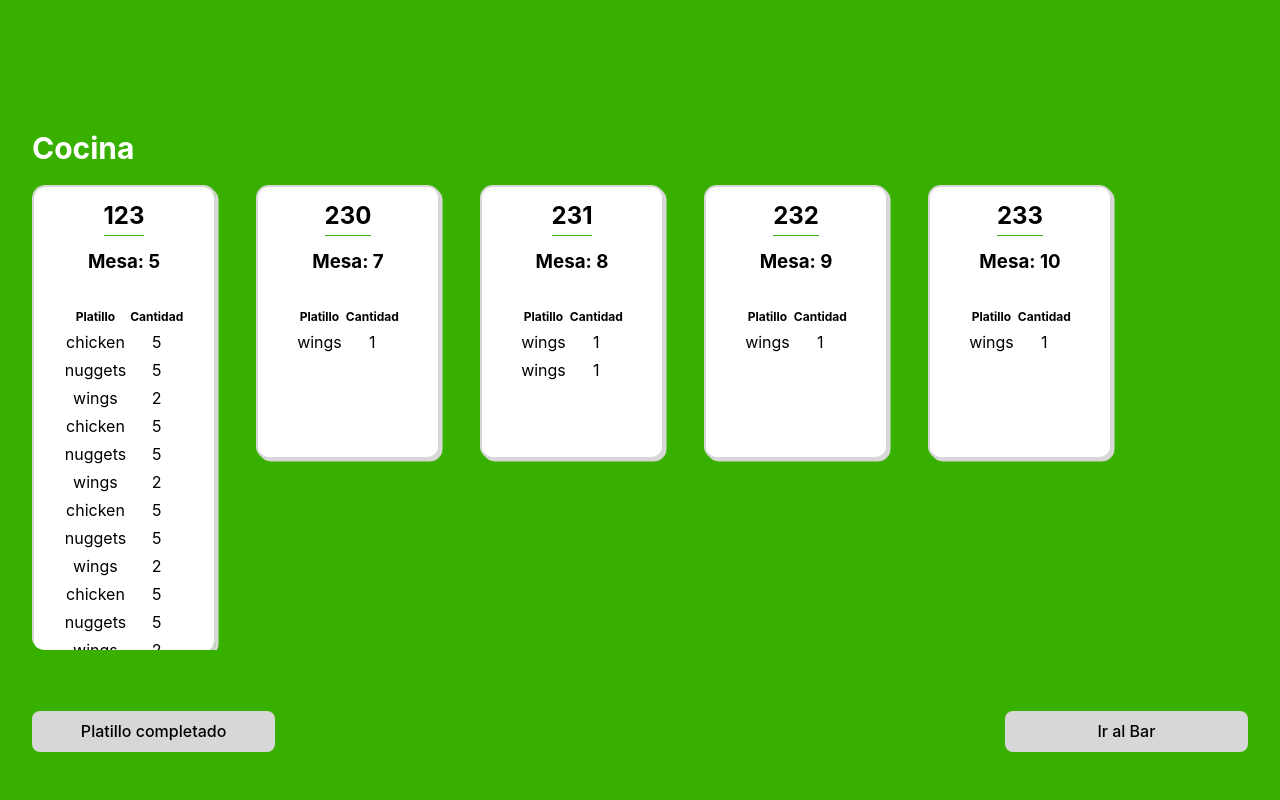
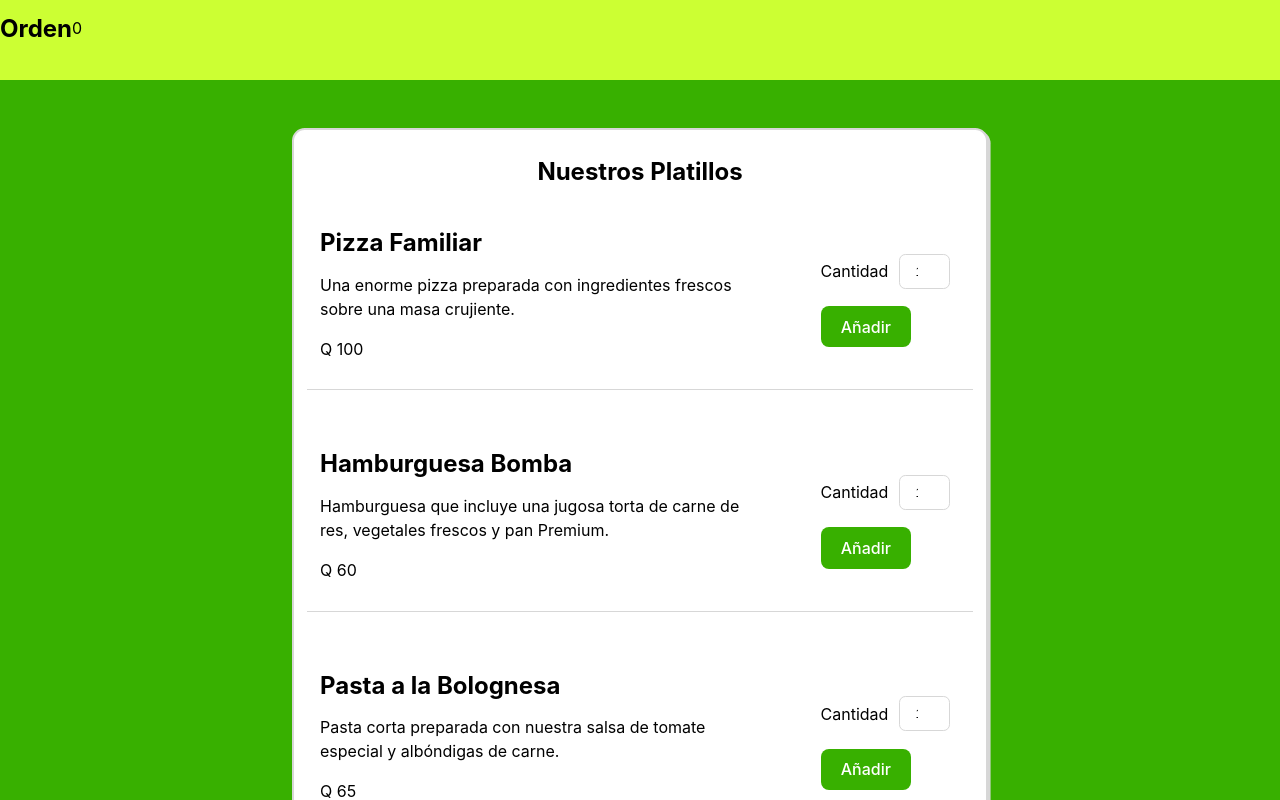
Before and after one commit to chuy-zip/proyecto2_BD1, a React (Vite) app in the folder vite-project/: page / in a window 1280 px wide. Shown: the top 800 px of the page. Built offline with nearby package versions, Linux system fonts and the light colour scheme.

Commit message:
Add menu view structure

```diff
--- a/vite-project/src/controller/menuController.js
+++ b/vite-project/src/controller/menuController.js
@@ -37,5 +37,8 @@ async function getDishes() {
 
     ]
 
+    return dishesExample
 
 }
+
+export default getDishes
--- a/vite-project/src/frontend/components/MenuCard.jsx
+++ b/vite-project/src/frontend/components/MenuCard.jsx
@@ -0,0 +1,20 @@
+function menuCard(key, name, description, price) {
+    return (
+        <div className="dishBack" key={key}>
+            <div>
+                <h1>{name}</h1>
+                <p>{description}</p>
+                <p className="priceP">Q {price}</p>
+            </div>
+            <div>
+                <div style={{display:"flex", justifyContent:"center"}}>
+                    <p>Cantidad</p>
+                    <input type="number" min={"1"} step={"1"} defaultValue={"1"} id="dishNumber"/>
+                </div>
+                <button>Añadir</button>
+            </div>
+        </div>
+    )
+}
+
+export default menuCard
--- a/vite-project/src/frontend/routes/Router.jsx
+++ b/vite-project/src/frontend/routes/Router.jsx
@@ -5,9 +5,10 @@ import Login from '../views/Login'
 import Signup from '../views/Signup'
 import Kitchen from '../views/Kitchen'
 import Bar from '../views/Bar'
+import Menu from '../views/Menu'
 
 function Router(){
-    const [page, setPage] = useState("kitchen")
+    const [page, setPage] = useState("menu")
 
     const navegar = (enlace) => {
         setPage(enlace)
@@ -39,6 +40,10 @@ function Router(){
             contenido = <Bar navigator={navegar}/>
             break;
 
+        case "menu":
+            contenido = <Menu navigator={navegar}/>
+            break;
+
         default:
             break;
     }
--- a/vite-project/src/frontend/styles/App.css
+++ b/vite-project/src/frontend/styles/App.css
@@ -1,11 +1,7 @@
 @import './colors.css';
 
 #root {
-  height: 100vh;
   width: 100%;
-  background-color: var(--kelly-green);
-  margin: 0 auto;
-  padding: 2rem;
   text-align: center;
   display: flex;
   justify-content: center;
@@ -25,8 +21,19 @@
   justify-content: center;
   align-items: center;
 
-  @media screen and (max-width: 350px) {
+  @media screen and (max-width: 540px) {
     width: 90%;
+  }
+}
+
+#menuBack {
+  margin-top: 10vw;
+  margin-bottom: 5vw;
+  padding: 1% 2% 0% 2%;
+
+  @media screen and (max-width: 1150px) {
+    width: 100%;
+    margin-top: 30vw;
   }
 }
 
@@ -36,9 +43,38 @@
 
 .imageBack {
   padding: 5%;
+  color: black;
+  background-color: white;
   border-radius: 1vw;
   border: 0.1vw solid var(--timberwolf);
   margin: 0 0 5% 0;
+}
+
+.dishBack {
+  width: 100%;
+  text-align: left;
+  padding: 2%;
+  display: flex;
+  justify-content: space-between;
+  align-items: center;
+  flex-direction: row;
+  column-gap: 6vw;
+  color: black;
+  background-color: white;
+  border-bottom: 0.02vw solid var(--timberwolf);
+  margin: 0 0 5% 0;
+
+  @media screen and (max-width: 380px) {
+    width: 90%;
+  }
+}
+
+#dishNumber {
+  width: 30%;
+
+  @media screen and (min-width: 900px) {
+    width: 4vw;
+  }
 }
 
 .forgetBack {
--- a/vite-project/src/frontend/styles/index.css
+++ b/vite-project/src/frontend/styles/index.css
@@ -4,10 +4,6 @@
   font-family: Inter, system-ui, Avenir, Helvetica, Arial, sans-serif;
   line-height: 1.5;
   font-weight: 400;
-
-  color-scheme: light dark;
-  color: rgba(255, 255, 255, 0.87);
-  background-color: #242424;
 
   font-synthesis: none;
   text-rendering: optimizeLegibility;
@@ -17,8 +13,10 @@
 
 body {
   margin: 0;
+  padding: 0;
   display: flex;
   place-items: center;
+  background-color: var(--kelly-green);
   min-width: 320px;
   min-height: 100vh;
 }
@@ -85,3 +83,12 @@ button:active {
   transform: translateY(4px);
   transition: 0.01s;
 }
+
+header {
+  position: fixed;
+  top: 0;
+  width: 100%;
+  height: 10%;
+  background-color: var(--lime);
+  color: black;
+}
--- a/vite-project/src/frontend/views/menu.jsx
+++ b/vite-project/src/frontend/views/menu.jsx
@@ -1,3 +1,36 @@
-import { useState } from "react";
-import ImageCard from "../components/ImageCard";
-import logo from '../../imgs/dans_logo.png'
+import { useState, useEffect } from "react";
+import MenuCard from '../components/MenuCard'
+import getDishes from '../../controller/menuController'
+
+function Menu({navigator}) {
+    const [dishes, setDishes] = useState([]);
+
+    useEffect(() => {
+        async function fetchDishes() {
+            const fetchedDishes = await getDishes();
+            setDishes(fetchedDishes);
+        }
+        fetchDishes();
+    }, []);
+
+    return (
+        <>
+            <header>
+                <div style={{display: "flex"}}>
+                    <h1>Orden</h1>
+                    <p>0</p>
+                </div>
+            </header>
+            <div className="background" id="menuBack">
+                <div>
+                    <h1>Nuestros Platillos</h1>
+                </div>
+                {dishes.map((dish, index) => (
+                    MenuCard(index, dish.nombre, dish.descripcion, dish.precio)
+                ))}
+            </div>
+        </>
+    )
+}
+
+export default Menu;
```
